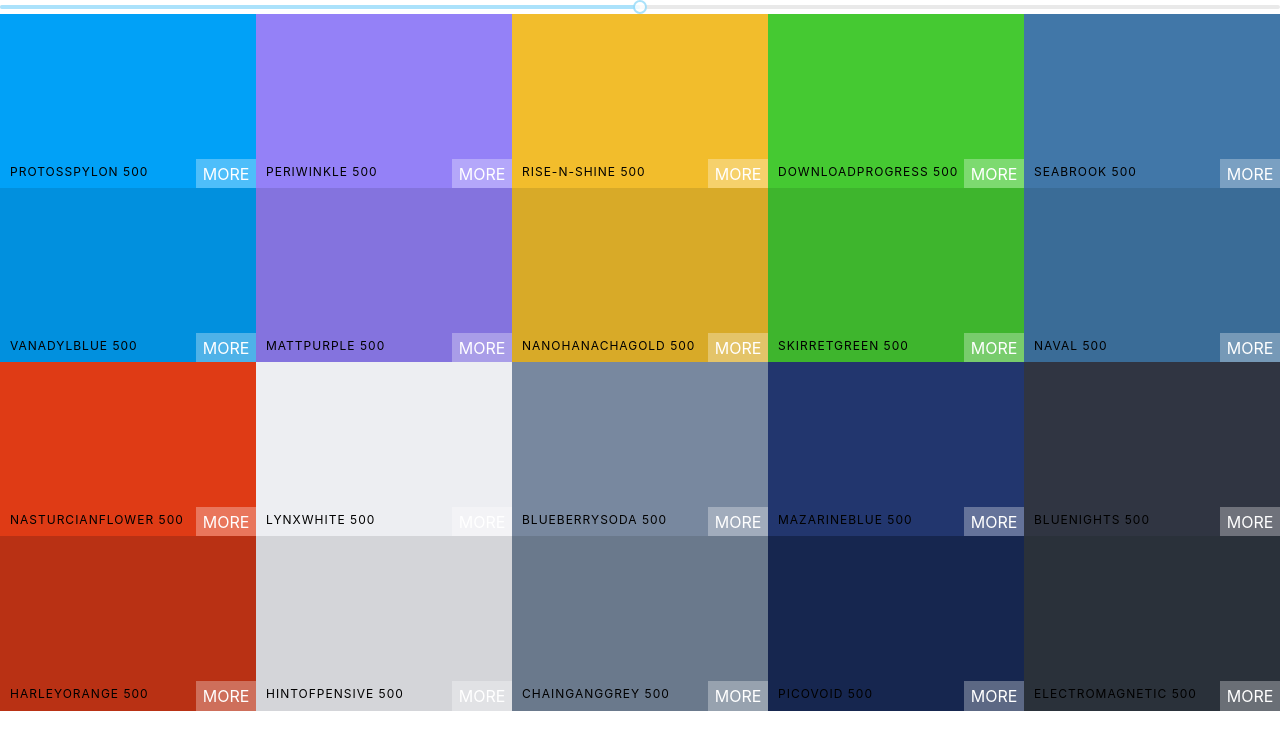
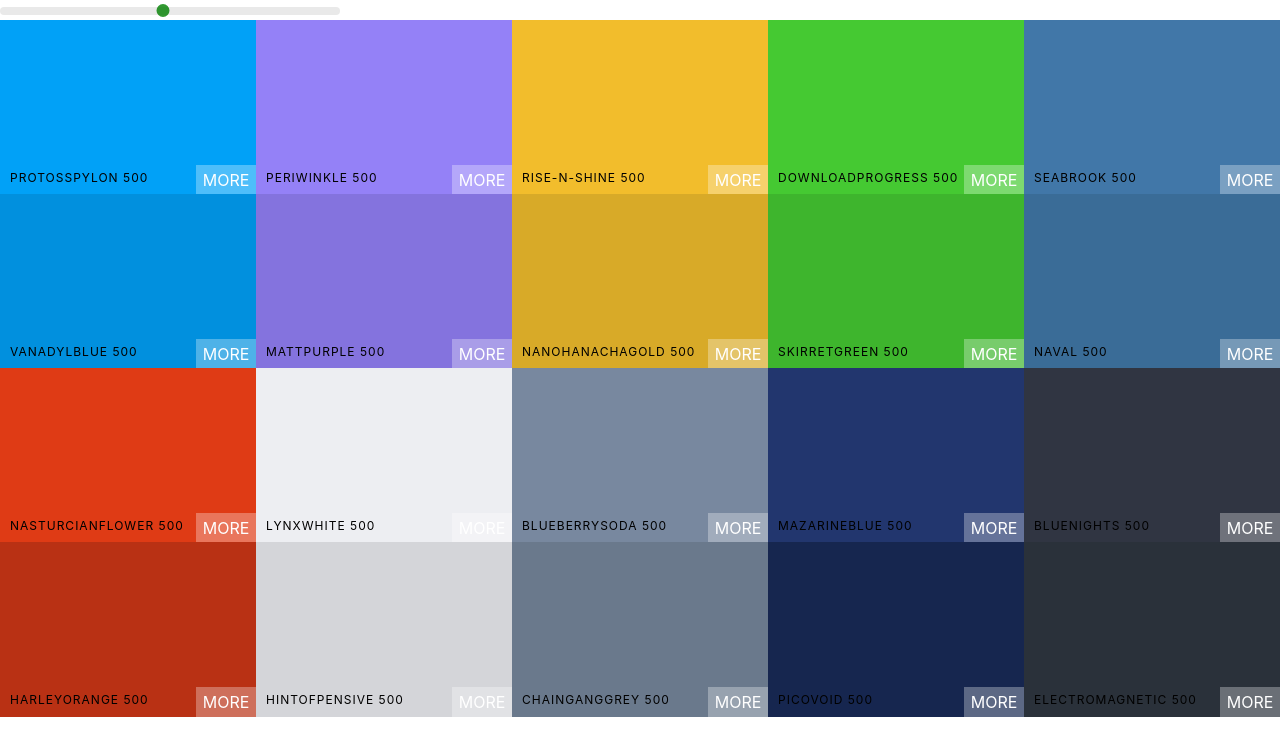
Before and after one commit to panlam0405/color-project, a React (Create React App) app: page / in a window 1280 px wide. Shown: the top 756 px of the page. Built offline with nearby package versions, Linux system fonts and the light colour scheme.

Commit message:
style slider

```diff
--- a/src/Components/Palette.js
+++ b/src/Components/Palette.js
@@ -1,9 +1,9 @@
 import React, { Component } from "react";
 import ColorBox from "./ColorBox";
 import { v4 } from "uuid";
+import "rc-slider/assets/index.css";
 import "../styles/Palette.css";
 import Slider from "rc-slider";
-import "rc-slider/assets/index.css";
 class Palette extends Component {
 	constructor(props) {
 		super(props);
@@ -27,6 +27,7 @@ class Palette extends Component {
 		return (
 			<div className='Palette'>
 				{/* Navbar */}
+				<div className='color-slider'>
 					<Slider
 						defaultValue={level}
 						min={100}
@@ -34,6 +35,7 @@ class Palette extends Component {
 						step={100}
 						onAfterChange={this.changeLevel}
 					/>
+				</div>
 				<div className='Palette-colors'>{colorBoxes} </div>
 				{/* footer */}
 			</div>
--- a/src/styles/Palette.css
+++ b/src/styles/Palette.css
@@ -6,3 +6,32 @@
 .Palette-colors {
     height: 90%;
 }
+
+.color-slider {
+    width: 340px;
+    margin: 0;
+    display: inline-block;
+}
+
+.color-slider .rc-slider-track {
+    background-color: transparent;
+}
+
+.color-slider .rc-slider-rail {
+    height: 8px;
+}
+
+.color-slider .rc-slider-handle,
+.color-slider .rc-slider-handle:active,
+.color-slider .rc-slider-handle:focus,
+.color-slider .rc-slider-handle:hover{
+    background-color: green;
+    outline: transparent;
+    outline-color: transparent;
+    border: 2px solid green;
+    box-shadow: none;
+    width: 13px;
+    height: 13px;
+    margin-left: -7px;
+    margin-top: -3px;
+}
```
Lines whose indentation alone changed are shown as unchanged.
